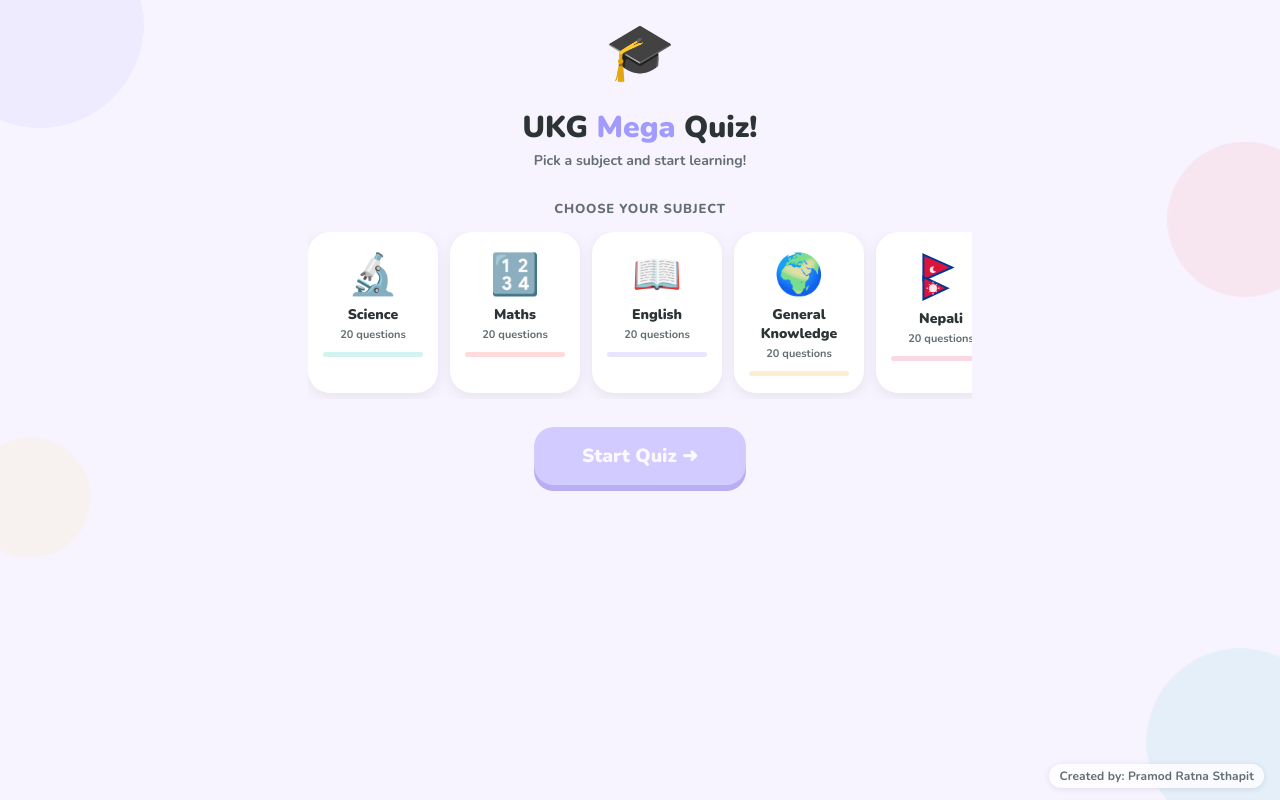
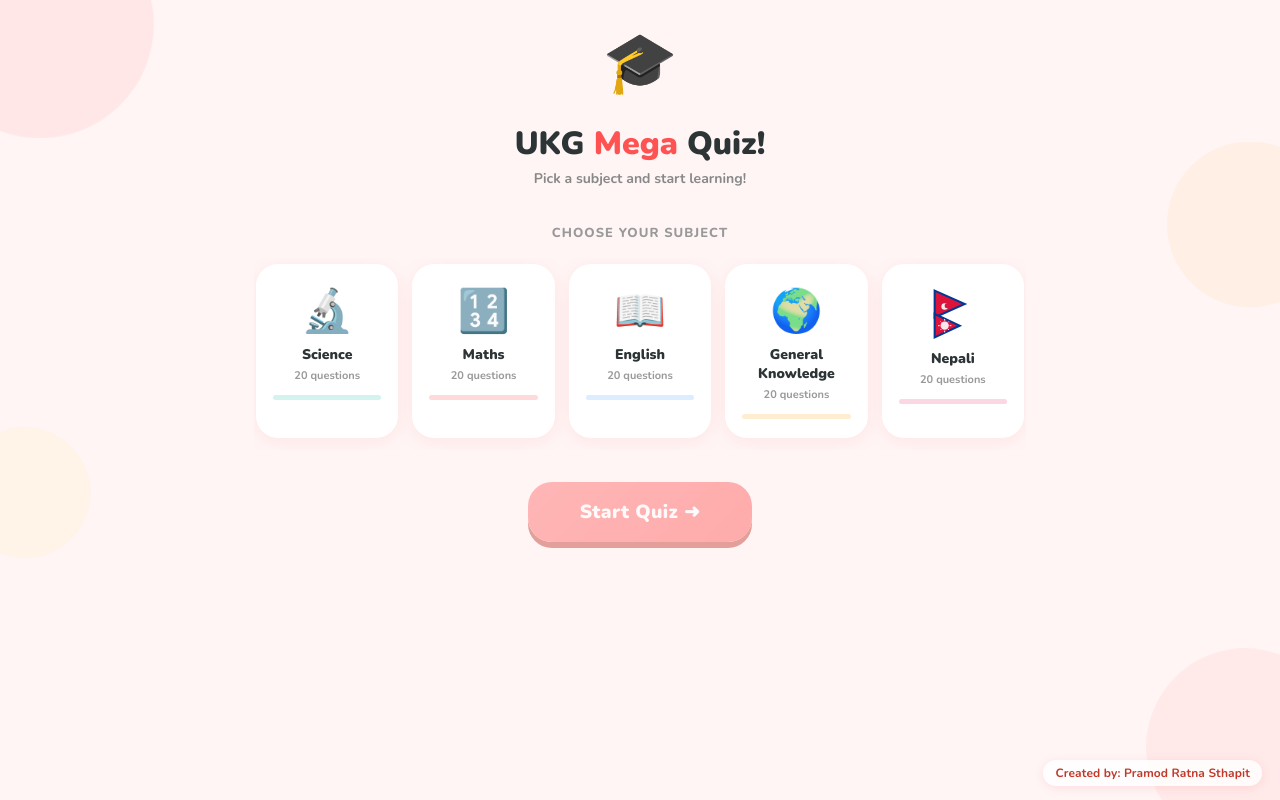
Before and after one commit to prsthapit123/ukg_mega_quiz, a plain HTML site: page index.html in a window 1280 px wide. Drawn offline with nearby package versions, Linux system fonts and the light colour scheme.

Commit message:
retheme to soft red, fix spacing and card layout

```diff
--- a/index.html
+++ b/index.html
@@ -10,7 +10,7 @@
 
 body {
   font-family: 'Nunito', sans-serif;
-  background: #F7F3FF;
+  background: #FFF5F5;
   min-height: 100vh;
   overflow-x: hidden;
 }
@@ -21,14 +21,14 @@ body {
   position: absolute; border-radius: 50%; opacity: 0.10;
   animation: floatBlob 8s ease-in-out infinite;
 }
-.blob:nth-child(1){width:200px;height:200px;background:#A29BFE;top:-60px;left:-60px;animation-delay:0s}
-.blob:nth-child(2){width:150px;height:150px;background:#FF6B6B;top:20%;right:-40px;animation-delay:2s}
-.blob:nth-child(3){width:120px;height:120px;background:#FFE66D;bottom:30%;left:-30px;animation-delay:4s}
-.blob:nth-child(4){width:180px;height:180px;background:#4ECDC4;bottom:-50px;right:-50px;animation-delay:1s}
+.blob:nth-child(1){width:220px;height:220px;background:#FF6B6B;top:-70px;left:-70px;animation-delay:0s}
+.blob:nth-child(2){width:160px;height:160px;background:#FFB74D;top:20%;right:-50px;animation-delay:2s}
+.blob:nth-child(3){width:130px;height:130px;background:#FFE66D;bottom:30%;left:-40px;animation-delay:4s}
+.blob:nth-child(4){width:190px;height:190px;background:#FF8A80;bottom:-60px;right:-60px;animation-delay:1s}
 @keyframes floatBlob{0%,100%{transform:translateY(0) scale(1)}50%{transform:translateY(-18px) scale(1.04)}}
 
 /* ── Layout ── */
-.wrap { position:relative; z-index:1; max-width:700px; margin:0 auto; padding:24px 18px 48px; }
+.wrap { position:relative; z-index:1; max-width:820px; margin:0 auto; padding:32px 24px 56px; }
 
 /* ── Screens ── */
 .screen { display:none; }
@@ -38,67 +38,69 @@ body {
 /* ─────────────────────────────────────────────
    SUBJECT SELECT SCREEN
 ───────────────────────────────────────────── */
-.app-header { text-align:center; margin-bottom:30px; }
-.app-logo { font-size:56px; display:block; animation:bounce 2s ease-in-out infinite; margin-bottom:10px; }
+.app-header { text-align:center; margin-bottom:36px; }
+.app-logo { font-size:60px; display:block; animation:bounce 2s ease-in-out infinite; margin-bottom:12px; }
 @keyframes bounce{0%,100%{transform:translateY(0)}50%{transform:translateY(-10px)}}
-.app-title { font-size:30px; font-weight:900; color:#2D3436; line-height:1.15; }
-.app-title em { color:#A29BFE; font-style:normal; }
-.app-sub { font-size:14px; color:#636E72; font-weight:700; margin-top:5px; }
+.app-title { font-size:32px; font-weight:900; color:#2D3436; line-height:1.15; }
+.app-title em { color:#FF5252; font-style:normal; }
+.app-sub { font-size:14px; color:#888; font-weight:700; margin-top:6px; }
 
-.pick-label { font-size:13px; font-weight:800; color:#636E72; letter-spacing:.06em; text-transform:uppercase; margin-bottom:14px; text-align:center; }
+.pick-label { font-size:13px; font-weight:800; color:#999; letter-spacing:.08em; text-transform:uppercase; margin-bottom:16px; text-align:center; }
 
 .subjects-grid {
-  display: flex; flex-direction: row; gap: 12px;
-  margin-bottom: 28px; overflow-x: auto;
-  padding-bottom: 6px; scroll-snap-type: x mandatory;
+  display: flex; flex-direction: row; gap: 14px;
+  margin-bottom: 32px; overflow-x: auto;
+  padding: 6px 2px 12px; scroll-snap-type: x mandatory;
   -webkit-overflow-scrolling: touch;
 }
 .subjects-grid::-webkit-scrollbar { height: 4px; }
-.subjects-grid::-webkit-scrollbar-track { background: #E8E4F8; border-radius: 99px; }
-.subjects-grid::-webkit-scrollbar-thumb { background: #A29BFE; border-radius: 99px; }
+.subjects-grid::-webkit-scrollbar-track { background: #FFE4E4; border-radius: 99px; }
+.subjects-grid::-webkit-scrollbar-thumb { background: #FF6B6B; border-radius: 99px; }
 
 .subj-card {
-  background:#fff; border-radius:22px; padding:18px 12px 14px;
+  background:#fff; border-radius:22px; padding:22px 14px 16px;
   border:3px solid transparent;
   cursor:pointer; text-align:center;
-  transition:transform .18s, border-color .18s, box-shadow .18s;
-  box-shadow:0 4px 16px rgba(0,0,0,.07);
+  transition:transform .2s, border-color .2s, box-shadow .2s;
+  box-shadow:0 4px 18px rgba(255,100,100,.10);
   position:relative; user-select:none;
-  flex: 1 0 130px; min-width: 130px; max-width: 160px;
+  flex: 1 1 0; min-width: 130px;
   scroll-snap-align: start;
 }
-.subj-card:hover { transform:translateY(-4px); box-shadow:0 10px 28px rgba(0,0,0,.11); }
-.subj-card.selected { border-color:var(--accent); box-shadow:0 8px 28px rgba(0,0,0,.13); }
+.subj-card:hover { transform:translateY(-5px); box-shadow:0 12px 28px rgba(255,100,100,.15); }
+.subj-card.selected { border-color:var(--accent); box-shadow:0 8px 28px rgba(0,0,0,.13); background:#FFFAFA; }
 .subj-card.selected::after {
-  content:'✓'; position:absolute; top:8px; right:12px;
+  content:'✓'; position:absolute; top:9px; right:13px;
   font-size:15px; font-weight:900; color:var(--accent);
 }
-.subj-icon { font-size:40px; display:block; margin-bottom:8px; line-height:1.1; }
+.subj-icon { font-size:42px; display:block; margin-bottom:10px; line-height:1.1; }
 .subj-icon-flag {
-  width:48px; height:48px; display:block; margin:0 auto 8px;
+  width:50px; height:50px; display:block; margin:0 auto 10px;
 }
-.subj-name { font-size:14px; font-weight:900; color:#2D3436; margin-bottom:3px; }
-.subj-count { font-size:11px; color:#636E72; font-weight:700; }
-.subj-bar { height:5px; border-radius:99px; margin-top:10px; background:var(--accent); opacity:.25; }
+.subj-name { font-size:14px; font-weight:900; color:#2D3436; margin-bottom:4px; }
+.subj-count { font-size:11px; color:#999; font-weight:700; }
+.subj-bar { height:5px; border-radius:99px; margin-top:12px; background:var(--accent); opacity:.25; }
 .subj-card.selected .subj-bar { opacity:1; }
 
 /* subject colours */
 .sc-science  { --accent:#4ECDC4; }
 .sc-maths    { --accent:#FF6B6B; }
-.sc-english  { --accent:#A29BFE; }
+.sc-english  { --accent:#74B9FF; }
 .sc-gk       { --accent:#FFB74D; }
 .sc-nepali   { --accent:#F06292; }
 
-.start-row { text-align:center; }
+.start-row { text-align:center; margin-top:4px; }
 .start-btn {
-  background:#A29BFE; color:#fff; border:none; border-radius:20px;
-  padding:16px 48px; font-family:'Nunito',sans-serif; font-size:19px;
-  font-weight:900; cursor:pointer; box-shadow:0 6px 0 #6C5CE7;
+  background: linear-gradient(135deg, #FF6B6B, #FF5252);
+  color:#fff; border:none; border-radius:24px;
+  padding:17px 52px; font-family:'Nunito',sans-serif; font-size:19px;
+  font-weight:900; cursor:pointer; box-shadow:0 6px 0 #C0392B;
   transition:transform .15s, box-shadow .15s; opacity:.45; pointer-events:none;
+  letter-spacing:.02em;
 }
 .start-btn.ready { opacity:1; pointer-events:all; }
-.start-btn.ready:hover { transform:translateY(-3px); box-shadow:0 9px 0 #6C5CE7; }
-.start-btn.ready:active { transform:translateY(2px); box-shadow:0 3px 0 #6C5CE7; }
+.start-btn.ready:hover { transform:translateY(-3px); box-shadow:0 9px 0 #C0392B; }
+.start-btn.ready:active { transform:translateY(2px); box-shadow:0 3px 0 #C0392B; }
 
 /* ─────────────────────────────────────────────
    QUIZ SCREEN
@@ -110,8 +112,8 @@ body {
 }
 .hud-subject { display:flex; align-items:center; gap:8px; }
 .hud-badge {
-  padding:5px 12px; border-radius:99px; font-size:12px; font-weight:800;
-  color:#fff; background:var(--subj-color, #A29BFE);
+  padding:5px 14px; border-radius:99px; font-size:12px; font-weight:800;
+  color:#fff; background:var(--subj-color, #FF6B6B);
 }
 .hud-qnum { font-size:13px; font-weight:800; color:#636E72; }
 .hud-qnum span { color:#2D3436; font-size:19px; font-weight:900; }
@@ -119,8 +121,8 @@ body {
 .hud-score-label { font-size:11px; color:#636E72; font-weight:700; }
 .hud-score-val { font-size:20px; font-weight:900; color:#2D3436; }
 
-.prog-track { background:#E8E4F8; border-radius:99px; height:8px; margin-bottom:16px; overflow:hidden; }
-.prog-fill { height:100%; border-radius:99px; transition:width .5s ease; background:var(--subj-color,#A29BFE); }
+.prog-track { background:#FFE4E4; border-radius:99px; height:8px; margin-bottom:16px; overflow:hidden; }
+.prog-fill { height:100%; border-radius:99px; transition:width .5s ease; background:var(--subj-color,#FF6B6B); }
 
 .q-card {
   background:#fff; border-radius:26px;
@@ -132,16 +134,16 @@ body {
 .q-big-emoji { font-size:52px; display:block; text-align:center; margin-bottom:10px; }
 .q-text { font-size:19px; font-weight:800; color:#2D3436; text-align:center; line-height:1.4; margin-bottom:20px; }
 
-.answers { display:grid; grid-template-columns:1fr 1fr; gap:11px; }
+.answers { display:grid; grid-template-columns:1fr 1fr; gap:12px; }
 .ans-btn {
-  background:#F8F6FF; border:2.5px solid #E0D9FF; border-radius:16px;
+  background:#FFF8F8; border:2.5px solid #FFCDD2; border-radius:16px;
   padding:14px 10px; font-family:'Nunito',sans-serif;
   font-size:15px; font-weight:800; color:#2D3436;
   cursor:pointer; display:flex; flex-direction:column; align-items:center;
   gap:5px; min-height:76px; justify-content:center; text-align:center;
   transition:transform .14s, border-color .18s, background .18s;
 }
-.ans-btn:hover:not(:disabled){transform:translateY(-3px) scale(1.03);border-color:var(--subj-color,#A29BFE);background:#F0ECFF}
+.ans-btn:hover:not(:disabled){transform:translateY(-3px) scale(1.03);border-color:var(--subj-color,#FF6B6B);background:#FFF0F0}
 .ans-btn .ae{font-size:22px}
 .ans-btn.correct{background:#D4EDDA!important;border-color:#28A745!important;color:#155724!important;animation:popIn .45s cubic-bezier(.34,1.56,.64,1)}
 .ans-btn.wrong{background:#F8D7DA!important;border-color:#DC3545!important;color:#721C24!important;animation:shakeX .4s ease}
@@ -157,10 +159,10 @@ body {
 
 .nav-row { text-align:center; }
 .next-btn {
-  display:none; border:none; border-radius:17px;
-  padding:13px 36px; font-family:'Nunito',sans-serif;
+  display:none; border:none; border-radius:20px;
+  padding:14px 40px; font-family:'Nunito',sans-serif;
   font-size:17px; font-weight:900; color:#fff; cursor:pointer;
-  background:var(--subj-color,#A29BFE);
+  background:var(--subj-color,#FF6B6B);
   box-shadow:0 5px 0 rgba(0,0,0,.18);
   transition:transform .15s, box-shadow .15s;
   animation:fadeUp .4s ease;
@@ -178,7 +180,7 @@ body {
 }
 .result-emoji { font-size:72px; display:block; margin-bottom:10px; animation:bounce 1.2s ease infinite; }
 .result-title { font-size:26px; font-weight:900; color:#2D3436; margin-bottom:6px; }
-.result-score { font-size:48px; font-weight:900; color:var(--subj-color,#A29BFE); margin:10px 0; }
+.result-score { font-size:48px; font-weight:900; color:var(--subj-color,#FF6B6B); margin:10px 0; }
 .result-stars { font-size:30px; letter-spacing:5px; margin-bottom:8px; }
 .result-subj { font-size:14px; color:#636E72; font-weight:700; margin-bottom:6px; }
 .result-msg { font-size:15px; color:#636E72; font-weight:700; line-height:1.55; margin-bottom:28px; }
@@ -190,8 +192,8 @@ body {
   cursor:pointer; transition:transform .15s;
 }
 .rb:hover{transform:translateY(-2px)}
-.rb-again { background:var(--subj-color,#A29BFE); color:#fff; box-shadow:0 5px 0 rgba(0,0,0,.15); }
-.rb-home { background:#F0ECFF; color:#5A4FCF; box-shadow:0 5px 0 rgba(0,0,0,.08); }
+.rb-again { background:var(--subj-color,#FF6B6B); color:#fff; box-shadow:0 5px 0 rgba(0,0,0,.15); }
+.rb-home { background:#FFF0F0; color:#C0392B; box-shadow:0 5px 0 rgba(0,0,0,.08); }
 
 /* ── Confetti ── */
 .confetti-layer{position:fixed;inset:0;pointer-events:none;z-index:200;overflow:hidden}
@@ -202,7 +204,7 @@ body {
 .perfect-overlay {
   display: none;
   position: fixed; inset: 0; z-index: 500;
-  background: linear-gradient(135deg, #A29BFE 0%, #6C5CE7 40%, #FD79A8 100%);
+  background: linear-gradient(135deg, #FF8A80 0%, #FF5252 45%, #D32F2F 100%);
   align-items: center; justify-content: center; flex-direction: column;
   text-align: center; padding: 24px;
   animation: overlayIn .5s cubic-bezier(.34,1.4,.64,1);
@@ -248,11 +250,14 @@ body {
 @keyframes blink { 0%,100%{opacity:.7} 50%{opacity:.3} }
 
 /* ── Responsive ── */
+@media(max-width:560px){
+  .subj-card { flex: 0 0 120px; min-width:120px; }
+}
 @media(max-width:420px){
-  .subj-card { flex: 0 0 120px; min-width:120px; }
   .answers{grid-template-columns:1fr}
   .app-title{font-size:24px}
   .q-text{font-size:17px}
+  .wrap { padding:24px 16px 48px; }
 }
 </style>
 </head>
@@ -676,18 +681,18 @@ function launchConfetti() {
 <style>
 .creator-credit {
   position: fixed;
-  bottom: 12px;
-  right: 16px;
+  bottom: 14px;
+  right: 18px;
   font-family: 'Nunito', sans-serif;
   font-size: 12px;
   font-weight: 700;
-  color: #636E72;
+  color: #C0392B;
   z-index: 9999;
-  background: rgba(255,255,255,0.75);
-  backdrop-filter: blur(4px);
-  padding: 4px 10px;
+  background: rgba(255,255,255,0.82);
+  backdrop-filter: blur(6px);
+  padding: 5px 12px;
   border-radius: 20px;
-  box-shadow: 0 1px 6px rgba(0,0,0,0.10);
+  box-shadow: 0 2px 10px rgba(255,100,100,0.15);
   letter-spacing: 0.01em;
 }
 </style>
```
